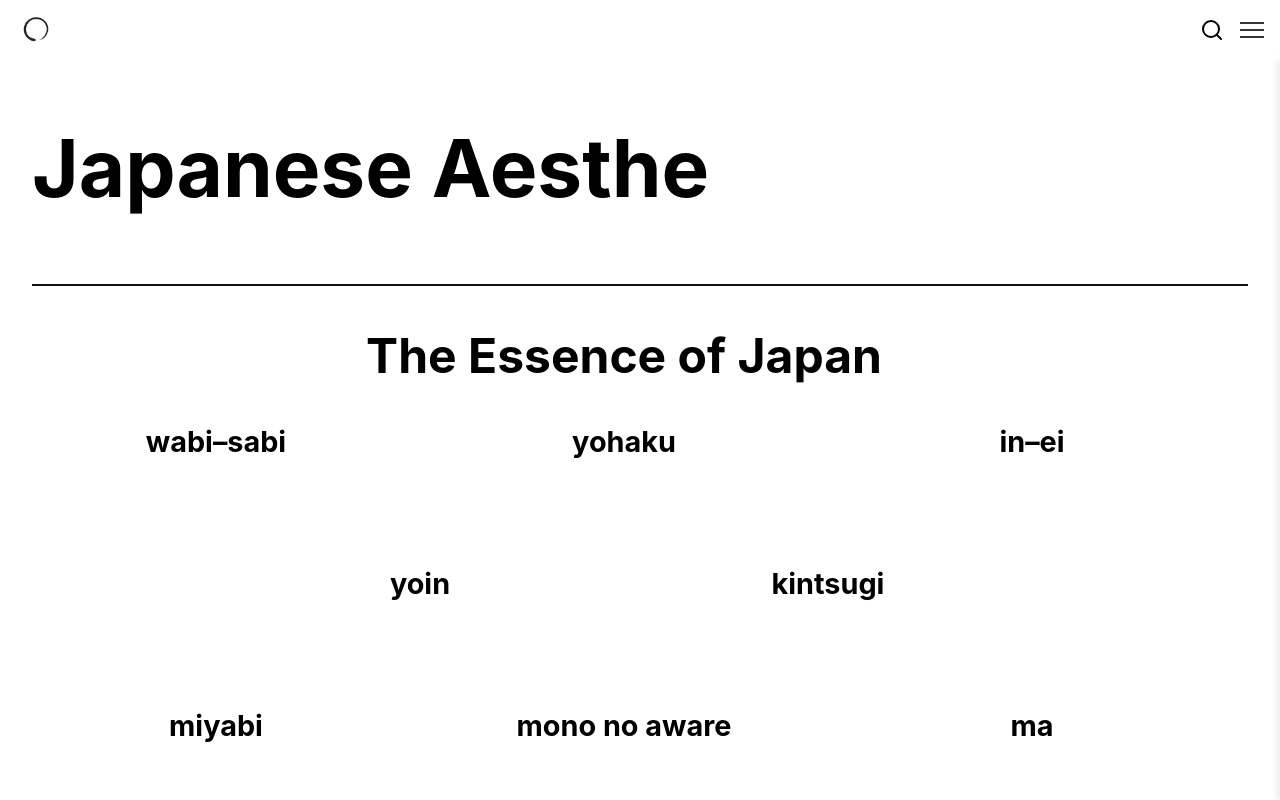
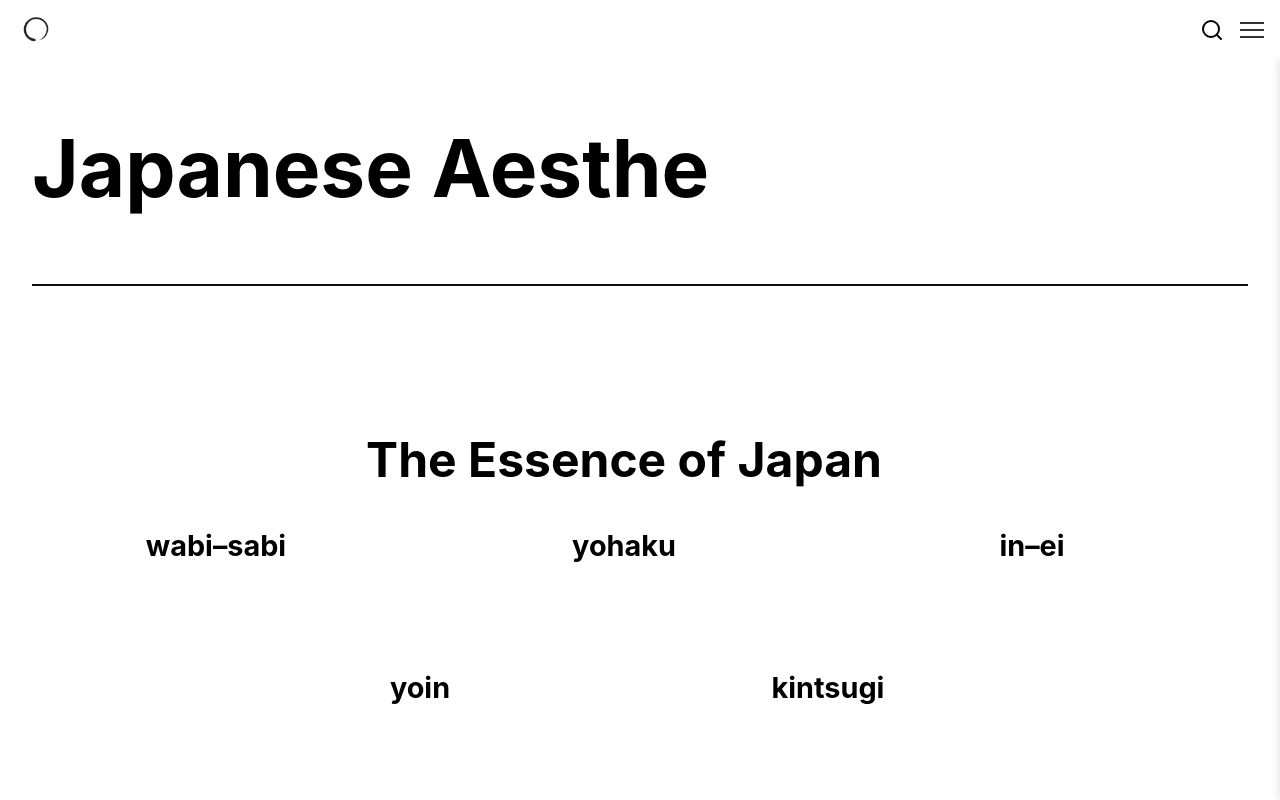
Before and after one commit to yuto0121/japanese-aesthetics, a Next.js app: page / in a window 1280 px wide. Shown: the top 800 px of the page. Built offline with nearby package versions, Linux system fonts and the light colour scheme; a web font is replaced by a local one.

Commit message:
new home page design

```diff
--- a/styles/TheEssenceOfJapan.module.css
+++ b/styles/TheEssenceOfJapan.module.css
@@ -1,15 +1,17 @@
 .beautyConceptsSection {
     width: 100%;
-    padding: 0 2rem 8rem 0;
+    padding: 4rem 2rem 8rem 0;
     position: relative;
 }
 
 .beautyConceptsTitle {
     margin-top: 2rem;
+    padding-top: 6rem;
     font-size: 2rem;
     font-weight: 700;
     text-align: center;
     margin-bottom: 8rem;
+    padding-bottom: 8rem;
 }
 
 .beautyConceptsGrid {
```
